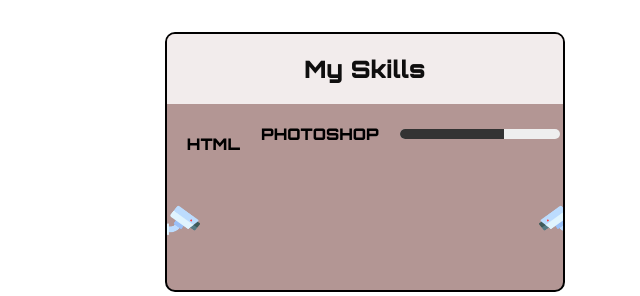
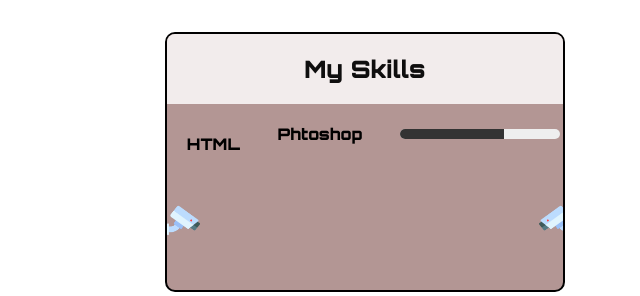
Before and after one commit to sulav-badal/protfolio, a plain HTML site: page index.html in a window 1280 px wide. Shown: the part 3229-3525 px from the top of the page, 54-694 px from the left. Drawn offline with nearby package versions, Linux system fonts and the light colour scheme; a web font is replaced by a local one.

Commit message:
Update index.html

```diff
--- a/index.html
+++ b/index.html
@@ -183,8 +183,8 @@
                     <div class="skill-level">
                       <div class="skill-percent" style="width: 90%"></div>
                     </div>
-			<div class="skill">
-                    <div class="skill-name">PHOTOSHOP</div>
+		    <div class="skill">
+                    <div class="skill-name">Phtoshop</div>
                     <div class="skill-level">
                       <div class="skill-percent" style="width: 65%"></div>
                     </div>
```
